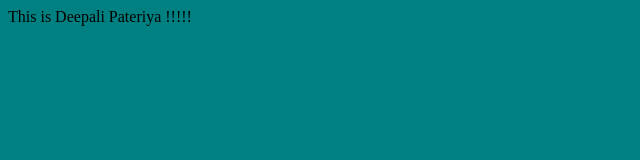
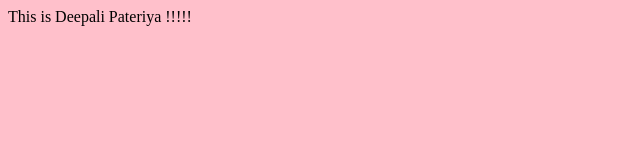
Before and after one commit to avnish2313/Explore, a plain HTML site: page Index.html in a window 1280 px wide. Shown: the whole page, without its empty margins (0-640 px from the left). Drawn offline with Linux system fonts and the light colour scheme.

Commit message:
Update Index.html

```diff
--- a/Index.html
+++ b/Index.html
@@ -1,3 +1,3 @@
-<body bgcolor="teal">
+<body bgcolor="pink">
 This is Deepali Pateriya !!!!!</p>
 </body>
```
